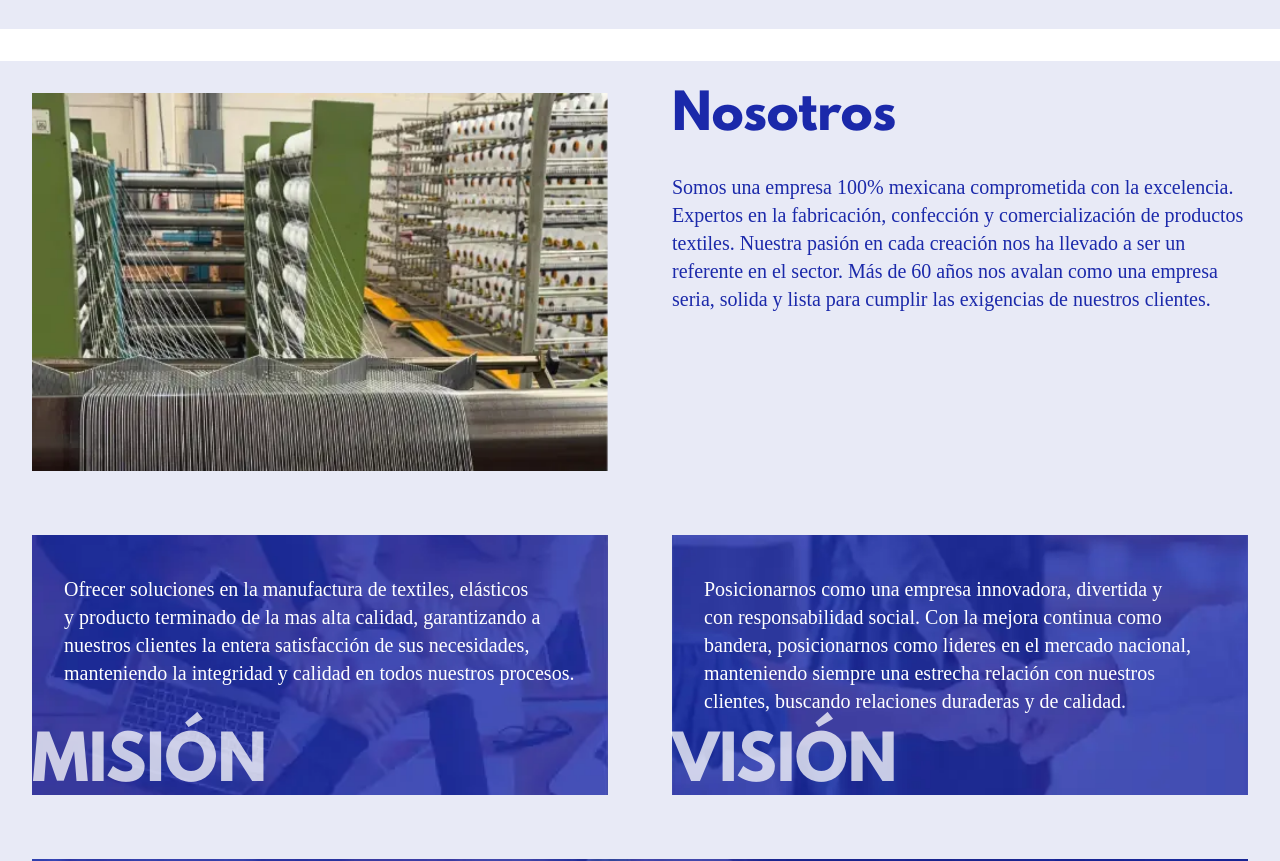
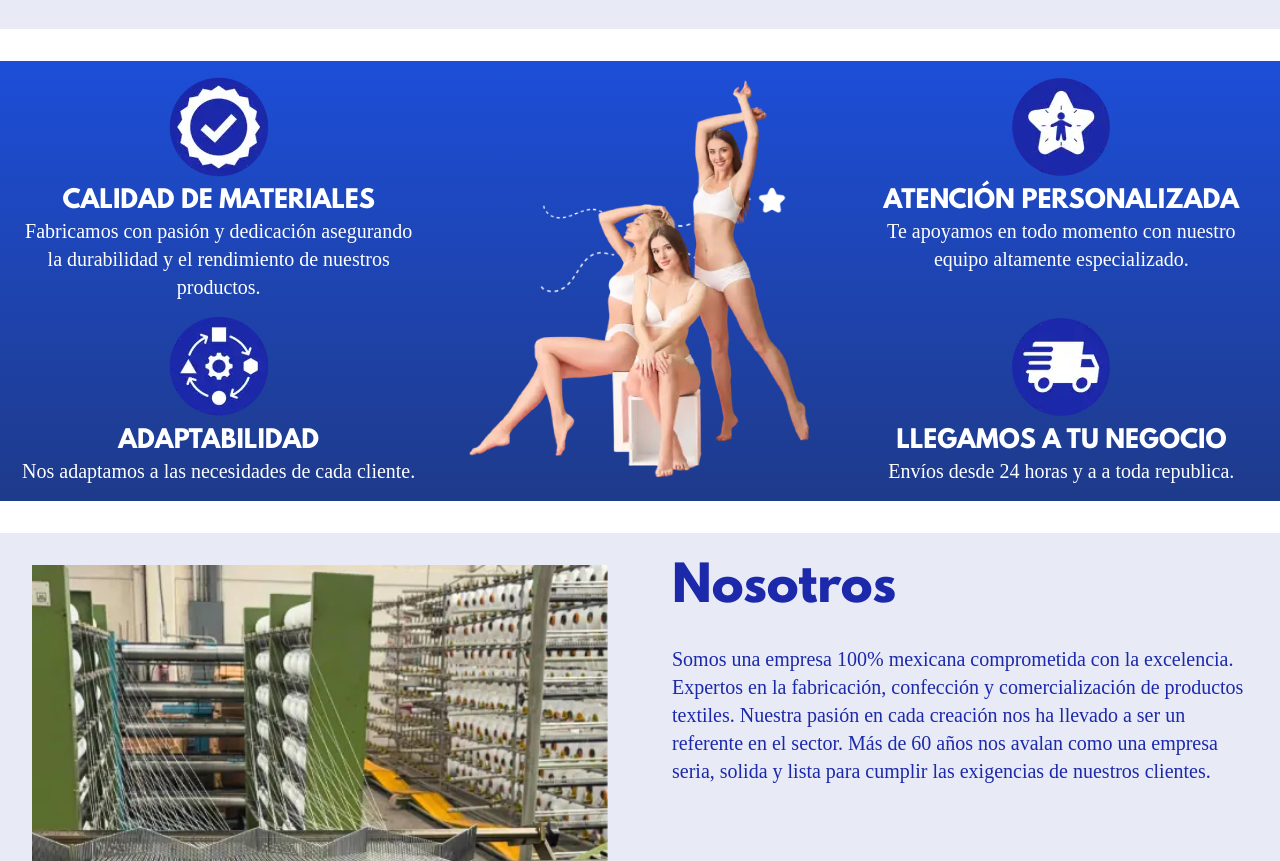
Before and after one commit to Axoluchin/elastitelas-web, an Astro site: page / in a window 1280 px wide. Shown: the part 1221-2082 px from the top of the page. Built offline with nearby package versions, Linux system fonts and the light colour scheme; Astro itself is replaced by a stand-in of ours; a web font is replaced by a local one.

Commit message:
feat: features section

```diff
--- /dev/null
+++ b/src/components/Features.astro
@@ -0,0 +1,47 @@
+---
+const features = [
+  {
+    title: "CALIDAD DE MATERIALES",
+    desc: "Fabricamos con pasión y dedicación asegurando la durabilidad y el rendimiento de nuestros productos.",
+    img: "./images/quality.webp",
+  },
+  {
+    title: "IMAGEN",
+    desc: "Chicas posando los productos",
+    img: "./images/girls-features.webp",
+  },
+  {
+    title: "ATENCIÓN PERSONALIZADA",
+    desc: "Te apoyamos en todo momento con nuestro equipo altamente especializado.",
+    img: "./images/custom.webp",
+  },
+  {
+    title: "ADAPTABILIDAD",
+    desc: "Nos adaptamos a las necesidades de cada cliente.",
+    img: "./images/adapt.webp",
+  },
+  {
+    title: "LLEGAMOS A TU NEGOCIO",
+    desc: "Envíos desde 24 horas y a a toda republica.",
+    img: "./images/delivery.webp",
+  },
+];
+---
+
+<section class="bg-gradient-to-b from-blue-700 to-blue-900 text-white p-4">
+  <div class="max-w-screen-xl mx-auto grid md:grid-cols-2 lg:grid-cols-3 gap-4">
+    {
+      features.map(({ desc, title, img }) =>
+        title === "IMAGEN" ? (
+          <img src={img} alt={desc} class="row-span-2 hidden lg:block" />
+        ) : (
+          <div class={`text-center`}>
+            <img src={img} alt={desc} class="mx-auto mb-2" />
+            <h3 class="text-2xl">{title}</h3>
+            <p class="sm:text-lg lg:text-xl">{desc}</p>
+          </div>
+        )
+      )
+    }
+  </div>
+</section>
--- a/src/pages/index.astro
+++ b/src/pages/index.astro
@@ -4,6 +4,7 @@ import Nosotros from "../components/Nosotros.astro";
 import Products from "../components/Products.astro";
 import Contact from "../components/Contact.astro";
 import WhatsIcon from "../components/WhatsIcon.astro";
+import Features from "../components/Features.astro";
 ---
 
 <Layout title="Welcome to Astro.">
@@ -14,6 +15,7 @@ import WhatsIcon from "../components/WhatsIcon.astro";
     alt="SOMOS EXPERTOS EN LA FABRICACIÓN Y CONFECCIÓN DE TEXTILES"
   />
   <Products />
+  <Features />
   <Nosotros />
   <Contact />
   <WhatsIcon />
```
Also changed, not shown: public/images/adapt.webp (added), public/images/custom.webp (added), public/images/delivery.webp (added), public/images/girls-features.webp (added), public/images/quality.webp (added).
